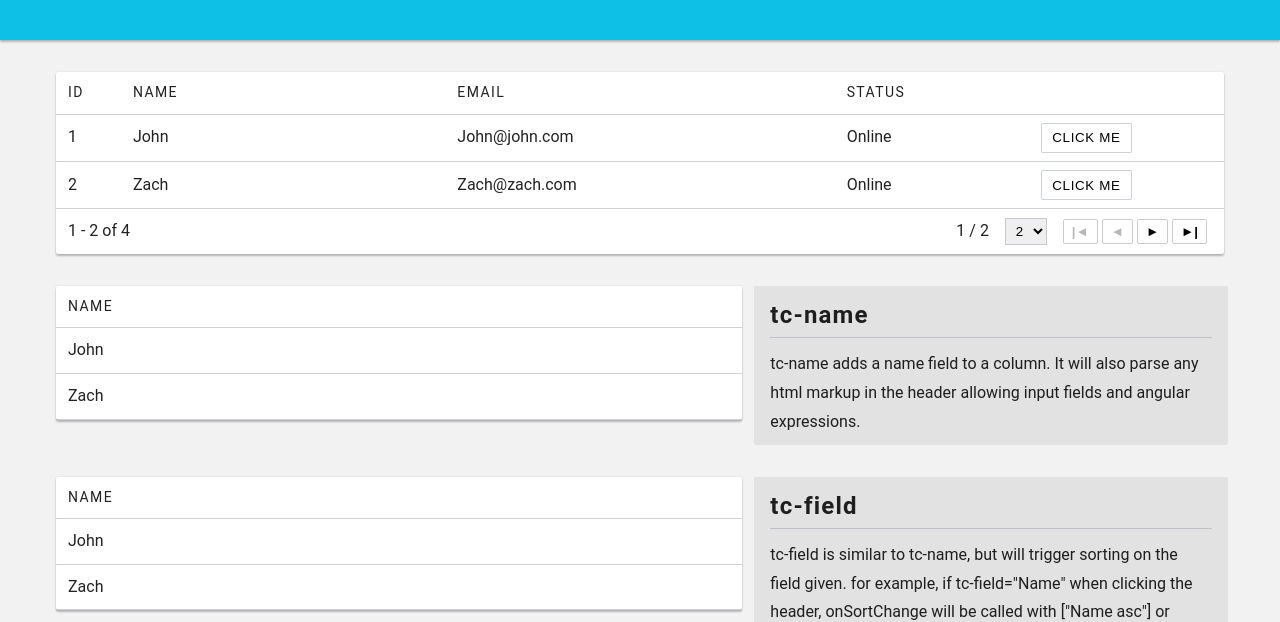
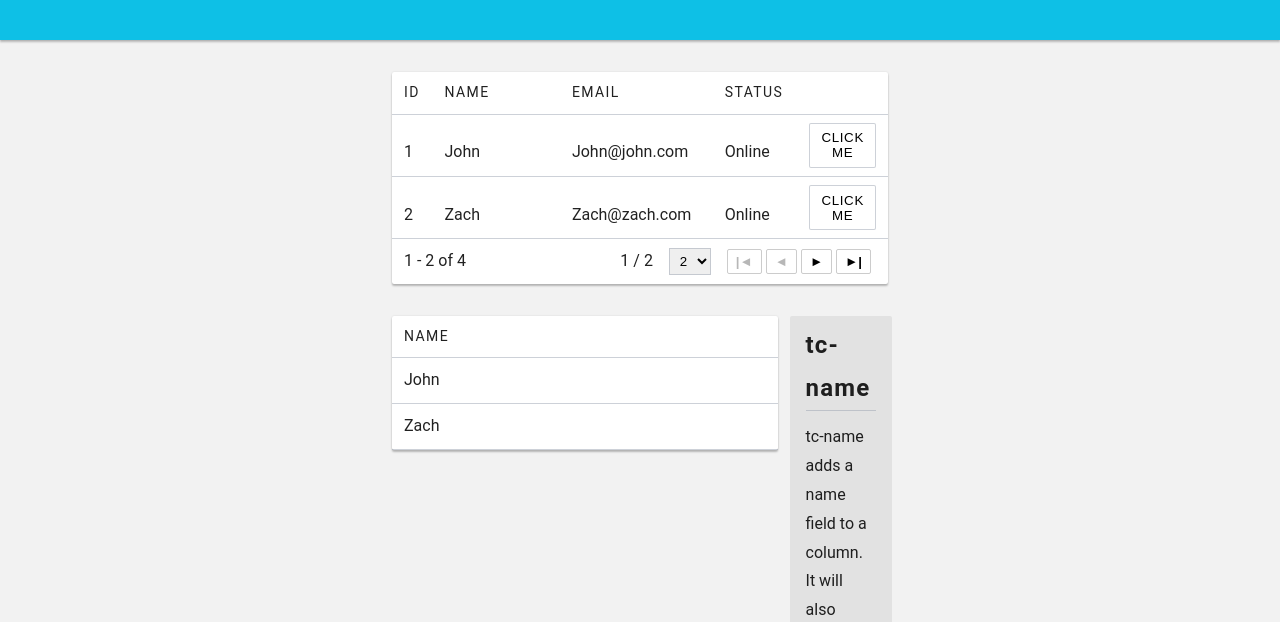
Before and after one commit to ThirdCornerLLC/tc-grid, a website: page demo/index.html in a window 1280 px wide. Shown: the part 214-836 px from the top of the page. Drawn offline with nearby package versions, Linux system fonts and the light colour scheme.

Commit message:
update spacing in demo

```diff
--- a/demo/style.css
+++ b/demo/style.css
@@ -93,21 +93,22 @@ p {
 @media screen and (min-width: 768px) {
     .section__grid {
         display: inline-block;
-        width: calc(60% - 1.5em);
+        width: calc(80% - 1.5em);
         padding-left: 0.5em;
         padding-right: 0.5em;
     }
 
     .section__description {
         display: inline-block;
-        width: calc(40% - 2em);
+        width: calc(20% - 2em);
         padding: 0.5em 1em;
     }
 }
 
 @media screen and (min-width: 960px) {
     .container {
-        margin-left: 3rem;
-        margin-right: 3rem;
+        margin-left: 24rem;
+        margin-right: 24rem;
+        margin-bottom: 4rem;
     }
 }
--- a/src/js/tcGridDirective.js
+++ b/src/js/tcGridDirective.js
@@ -240,7 +240,7 @@
                 }
 
                 function getTable() {
-                    //TODO: refactor to not be shitty
+                    //TODO: refactor
                     var table = $element.children().children().children()[0];
                     var tableChildren = Array.prototype.slice.call(table.children);
                     var thead, tbody, node;
```
Also changed, not shown: dist/tc-grid.js.
